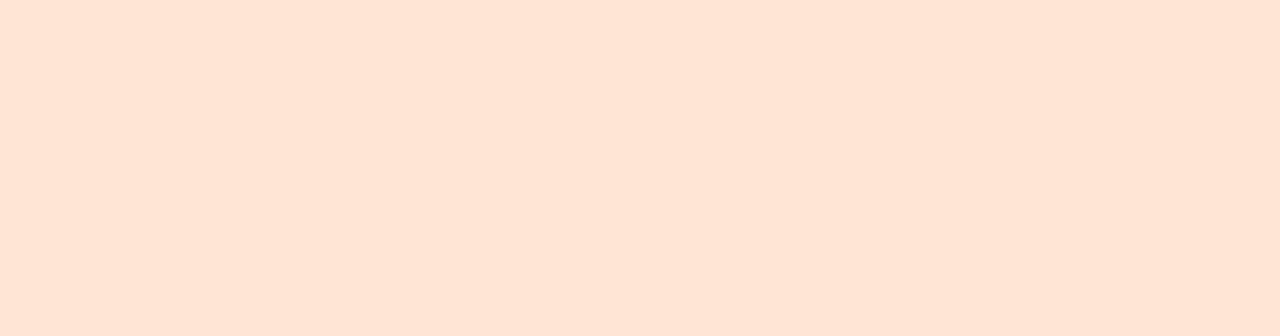
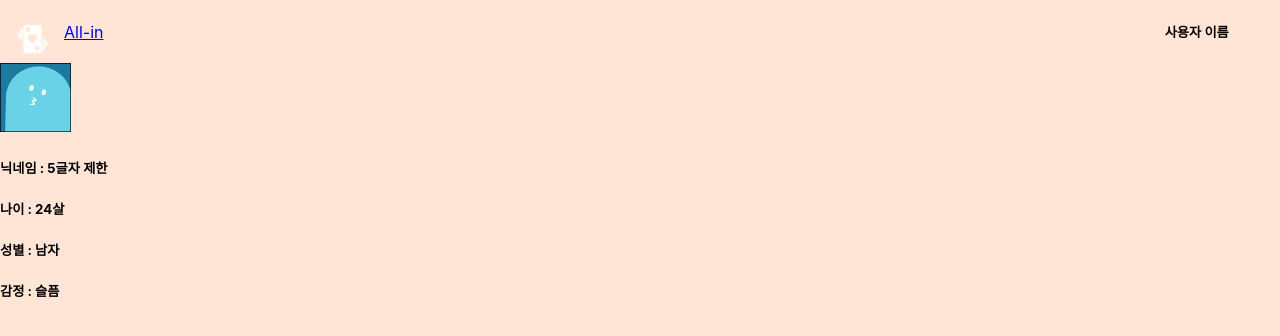
Before and after one commit to yongmining/ALLIN_FRONTEND, a React (Create React App) app: page /choiceContents in a window 1280 px wide. Before the commit this address had no page. Shown: the top 336 px of the page. Built offline with nearby package versions, Linux system fonts and the light colour scheme.

Commit message:
myeonggoen

```diff
--- a/src/App.jsx
+++ b/src/App.jsx
@@ -1,25 +1,30 @@
-
-import TakePicture from './page/TakePiceture';
+import TakePicture from "./page/TakePiceture";
 import React from "react";
-import Home from './component/home';
-import Contents from './component/contents/contents';
-import Contentsdetails from './component/contents/contentsdetails';
-import { BrowserRouter, Routes, Route } from 'react-router-dom';
-import Layout from './layout/Layout';
-
+import Home from "./component/home";
+import Contents from "./component/contents/contents";
+import Contentsdetails from "./component/contents/contentsdetails";
+import { BrowserRouter, Routes, Route } from "react-router-dom";
+import Layout from "./layout/Layout";
+import MainContents from "./page/mainContents";
 
 function App() {
   return (
     <BrowserRouter>
       <Routes>
-          <Route path="/" element={<Layout />} >
-            {/* <Route index element={<MainPage />} /> */}
- <Route path="takepicture" element={<TakePicture />} />
-            <Route path="/" element={<Home />} />
-            <Route path="contents" element={<Contents />} />
-            <Route path="contents/:id" element={<Contentsdetails />} />
+        <Route path="/" element={<Layout />}>
+          {/* <Route index element={<MainPage />} /> */}
+          <Route path="takepicture" element={<TakePicture />} />
+          <Route path="/" element={<Home />} />
+          <Route path="contents" element={<Contents />} />
+          <Route path="contents/:id" element={<Contentsdetails />} />
+          <Route path="MainContents" element={<MainContents />} />
+          {/* <Route path="choiceYoutube" element={/>} /> */}
+          {/* <Route path="choiceBook" element={<Contents />} /> */}
+
+          <Route path="choiceContents">
+            <Route index element={<MainContents />} />
           </Route>
-
+        </Route>
       </Routes>
     </BrowserRouter>
   );
--- /dev/null
+++ b/src/css/mainContents.css
@@ -0,0 +1,9 @@
+.main {
+  width: 705px;
+  height: 3125px;
+}
+
+.main-img {
+  width: 10%;
+  height: 40%;
+}
--- a/src/layout/Layout.js
+++ b/src/layout/Layout.js
@@ -1,21 +1,16 @@
-
-import { Outlet } from 'react-router-dom';
-import '../css/common.css';
-import Header from '../component/Header';
-import Socialkakao from '../component/kakaologin'
-import Unlogin from '../component/unlogin'
-import Footer from '../component/footer'
-import Home from '../component/home'
+import { Outlet } from "react-router-dom";
+import "../css/common.css";
+import Header from "../component/Header";
+import Socialkakao from "../component/kakaologin";
+import Unlogin from "../component/unlogin";
+import Footer from "../component/footer";
+import Home from "../component/home";
 
 function Layout() {
   return (
     <>
-
       <Header />
-      <Home />
-     <Outlet />
-      <Socialkakao />
-      <Unlogin />
+      <Outlet />
       <Footer />
     </>
   );
--- /dev/null
+++ b/src/page/mainContents.js
@@ -0,0 +1,20 @@
+import React, { useRef, useEffect } from "react";
+import "../css/mainContents.css";
+
+function mainContents() {
+  return (
+    <div className="main">
+      <div className="main-info">
+        <img className="main-img" src="/img/exImg.png" alt="내 이미지" />
+        <div>
+          <h5>닉네임 : 5글자 제한</h5>
+          <h5>나이 : 24살 </h5>
+          <h5>성별 : 남자</h5>
+          <h5>감정 : 슬픔</h5>
+        </div>
+      </div>
+    </div>
+  );
+}
+
+export default mainContents;
```
Also changed, not shown: public/img/exImg.png (added).
